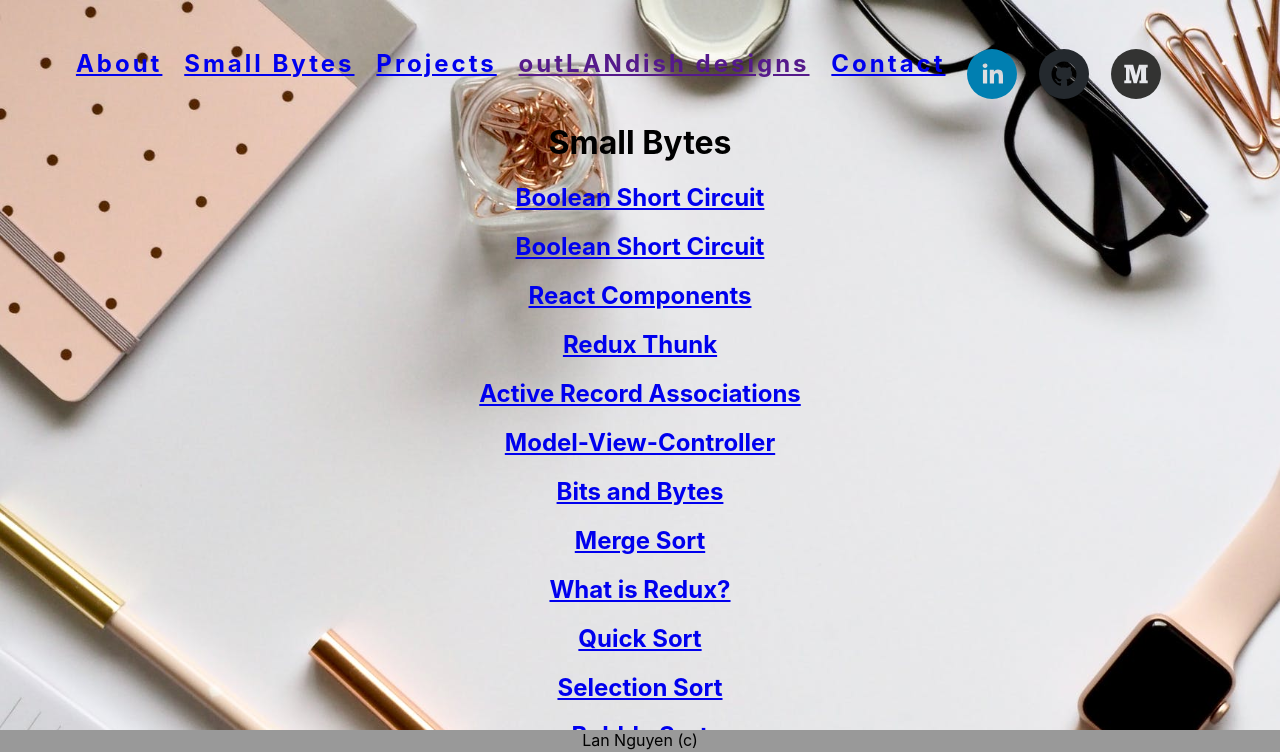
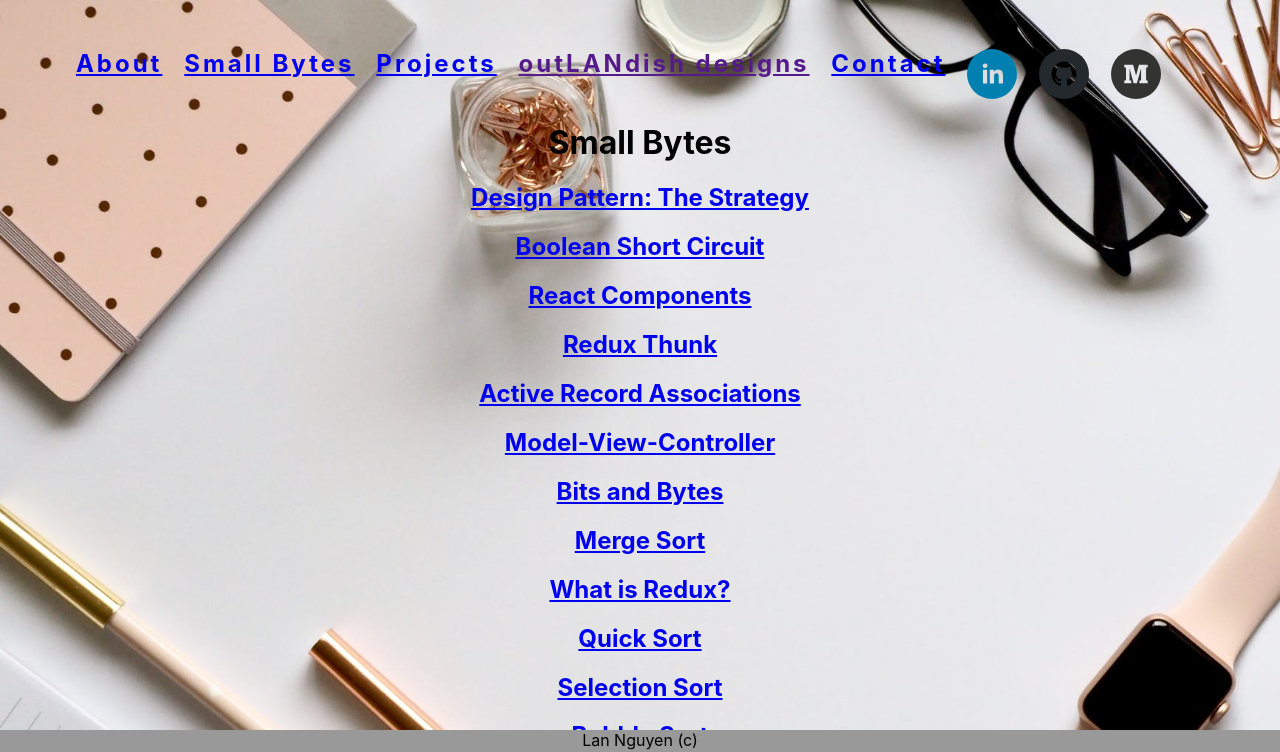
Before and after one commit to nguyenlan13/portfolio, a React (Create React App) app: page /blog in a window 1280 px wide. Shown: the top 752 px of the page. Built offline with nearby package versions, Linux system fonts and the light colour scheme.

Commit message:
add blog

```diff
--- a/src/Components/Blogs/Blog.js
+++ b/src/Components/Blogs/Blog.js
@@ -4,7 +4,7 @@ function Blog() {
   return (
     <div>
       <h1>Small Bytes</h1>
-        <h2><a href="https://nguyenlan13.github.io/boolean_short_circuit">Boolean Short Circuit</a></h2>
+        <h2><a href="https://nguyenlan13.github.io/design_pattern_the_strategy">Design Pattern: The Strategy</a></h2>
         <h2><a href="https://nguyenlan13.github.io/boolean_short_circuit">Boolean Short Circuit</a></h2>
         <h2><a href="https://nguyenlan13.github.io/react_components">React Components</a></h2>
         <h2><a href="https://nguyenlan13.github.io/redux_thunk">Redux Thunk</a></h2>
```
